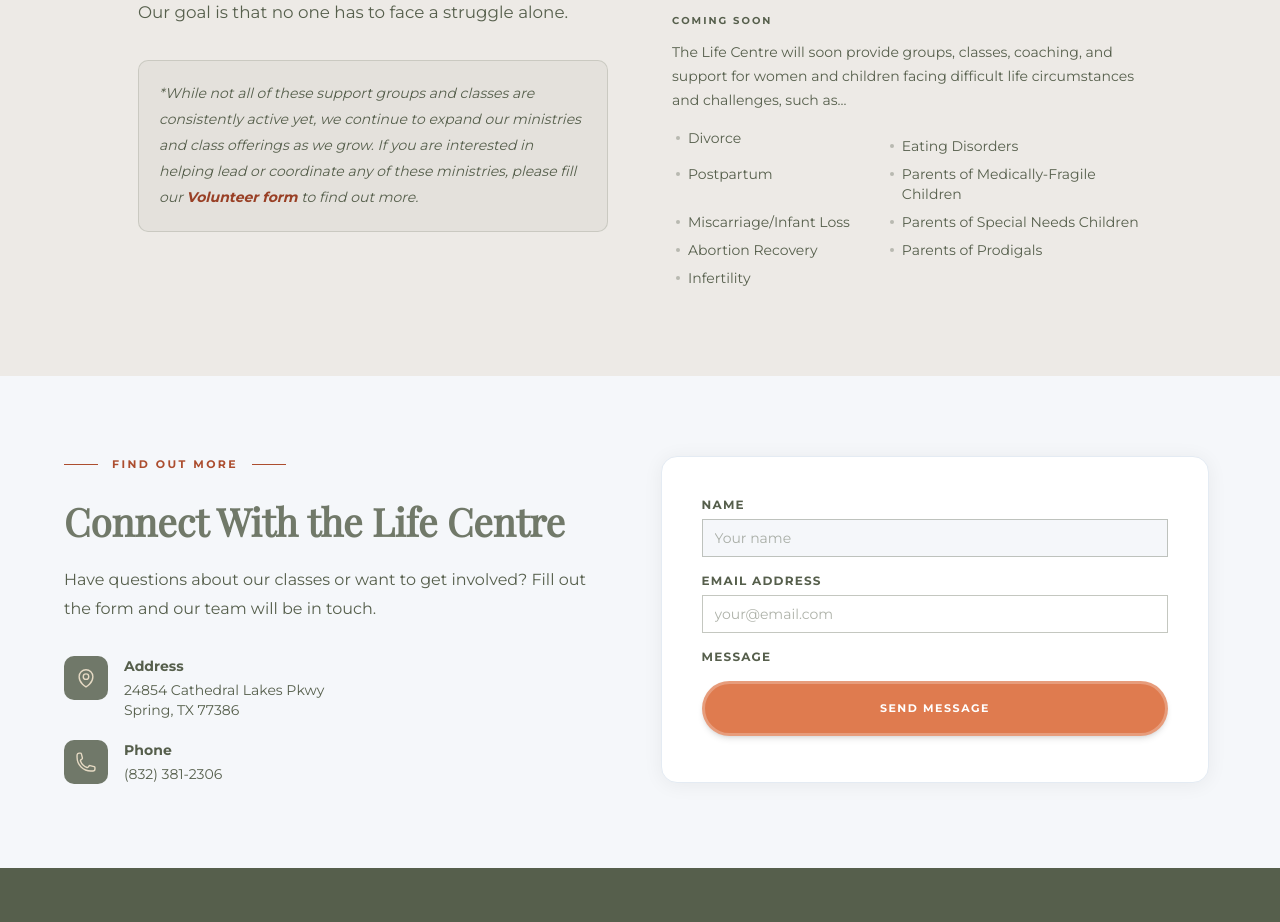
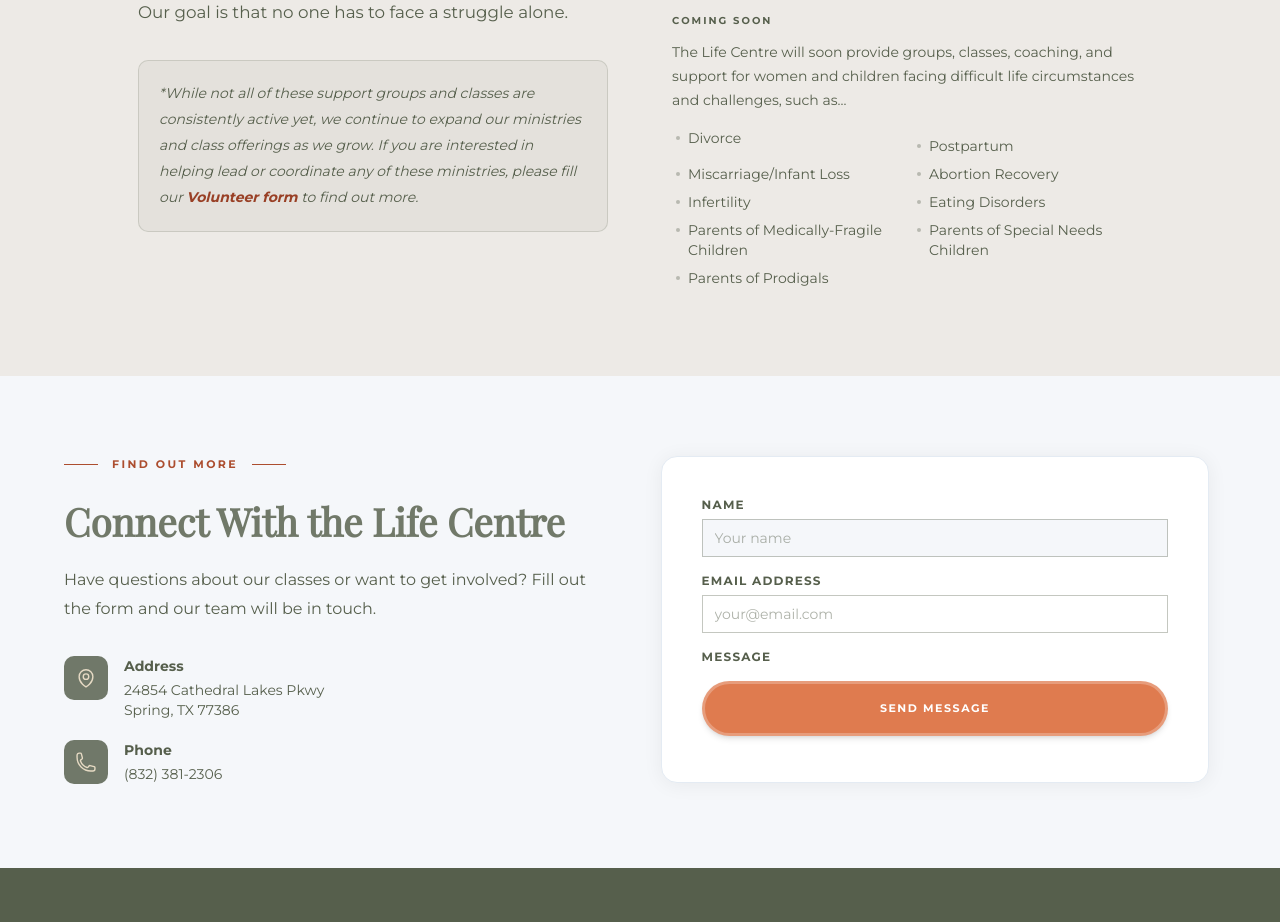
Before and after one commit to jpiercedev/cathedrallifecentre, a Next.js app: page /groups in a window 1280 px wide. Shown: the part 1240-2162 px from the top of the page. Built offline with nearby package versions, Linux system fonts and the light colour scheme.

Commit message:
fix: match Groups topic ordering

```diff
--- a/src/app/groups/groups.module.css
+++ b/src/app/groups/groups.module.css
@@ -73,9 +73,8 @@
   display: grid;
   padding: 0;
   margin: 0;
-  grid-auto-flow: column;
-  grid-template-rows: repeat(5, auto);
-  column-gap: 36px;
+  grid-template-columns: repeat(2, minmax(0, 1fr));
+  column-gap: 12px;
   list-style: none;
 }
 
@@ -111,7 +110,6 @@
 
 @media (max-width: 35rem) {
   .comingList {
-    grid-auto-flow: row;
-    grid-template-rows: none;
+    grid-template-columns: 1fr;
   }
 }
```
